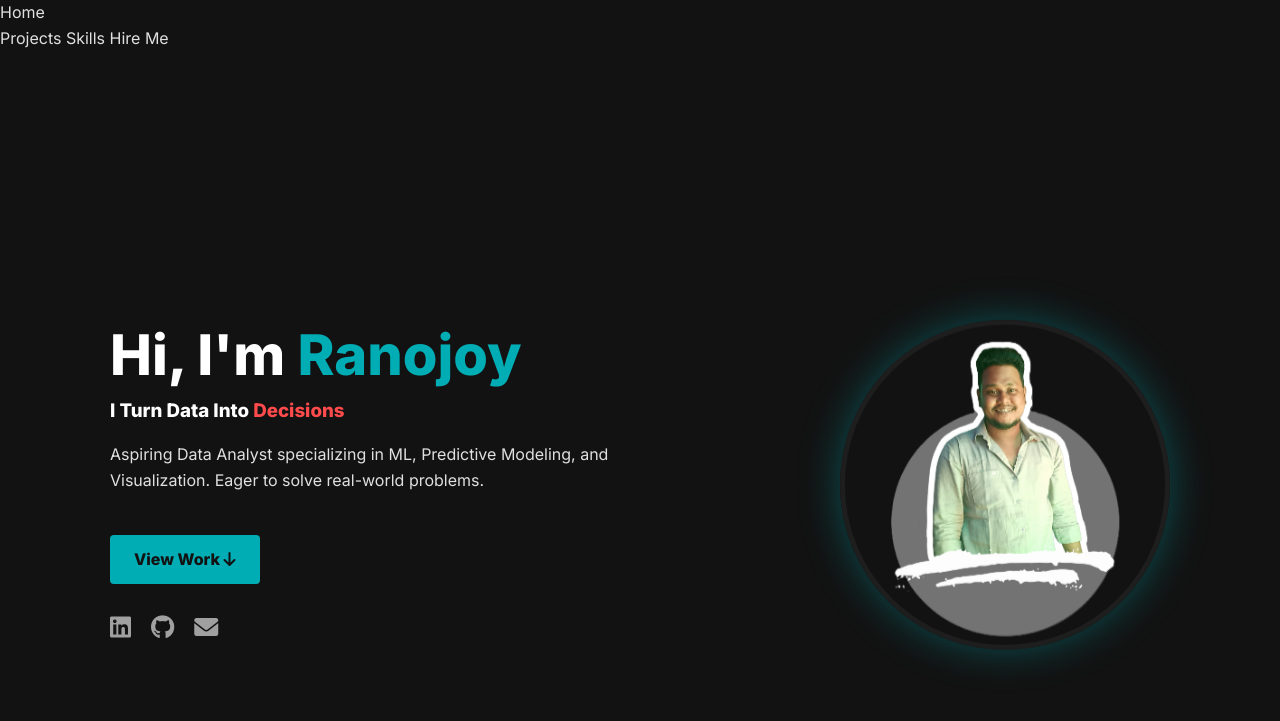
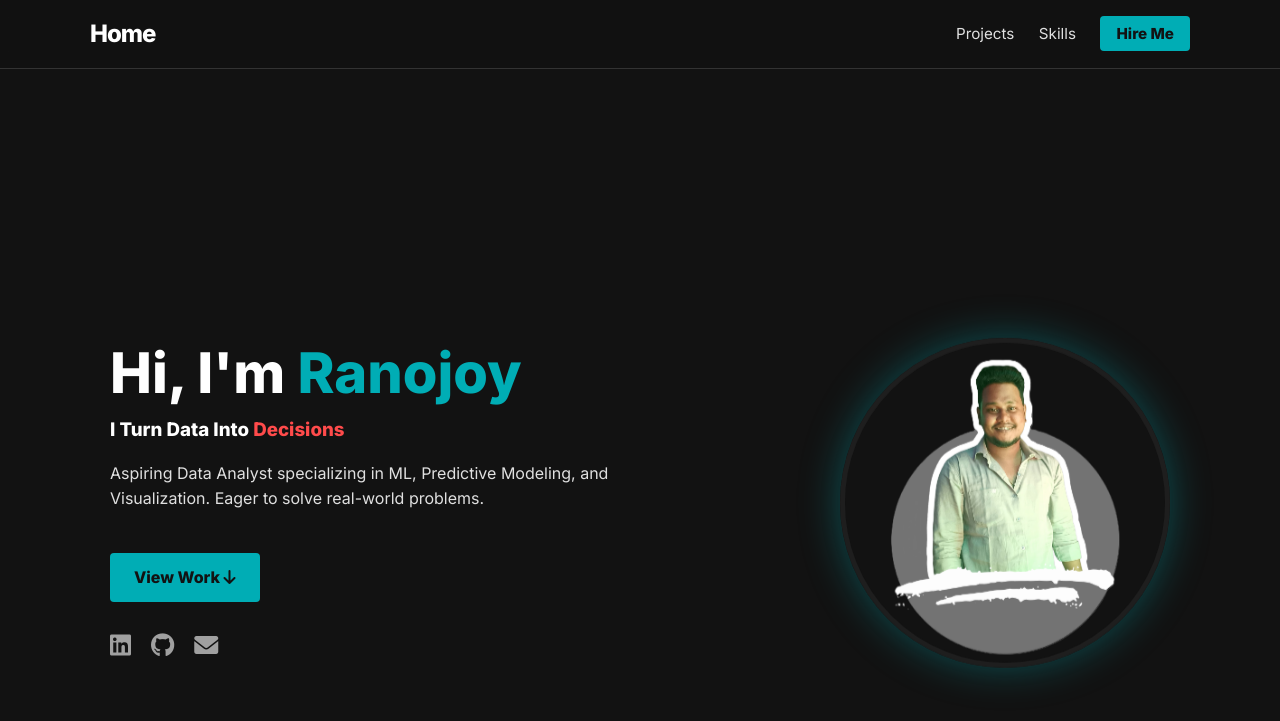
Before and after one commit to IamRaNo/iamrano.github.io, a Jekyll site: the page built from index.md, in a window 1280 px wide and 900 px high. Shown: the top 721 px of the window. Built offline with Jekyll 4.4.1, drawn with Linux system fonts in a browser that asks for light colours.

Commit message:
Restore navbar styles in style.css

```diff
--- a/assets/css/style.css
+++ b/assets/css/style.css
@@ -11,7 +11,53 @@
     --border: #333333;
     --width-limit: 1100px;   /* MASTER WIDTH CONTROLLER */
 }
+/* ================= NAVBAR (Restored) ================= */
+.navbar {
+    background-color: rgba(18, 18, 18, 0.95);
+    border-bottom: 1px solid var(--border);
+    padding: 15px 0;
+    position: sticky;
+    top: 0;
+    z-index: 1000;
+    backdrop-filter: blur(10px);
+    width: 100%;
+}
 
+.nav-container {
+    max-width: var(--width-limit); /* Matches the rest of the site */
+    margin: 0 auto;
+    padding: 0 20px;
+    display: flex;
+    justify-content: space-between;
+    align-items: center;
+}
+
+.logo {
+    font-weight: 900;
+    font-size: 1.5rem;
+    color: #fff;
+    letter-spacing: -1px;
+}
+
+.nav-links a {
+    margin-left: 20px;
+    font-weight: 500;
+    color: var(--text-main);
+    font-size: 0.95rem;
+}
+
+.nav-links a:hover {
+    color: var(--accent);
+}
+
+/* Fix for the Hire Me button in nav */
+.nav-links .btn-highlight {
+    background-color: var(--accent);
+    color: #121212 !important;
+    padding: 8px 16px;
+    border-radius: 4px;
+    font-weight: 700;
+}
 /* ================= RESET & TYPOGRAPHY ================= */
 body {
     margin: 0;
```
